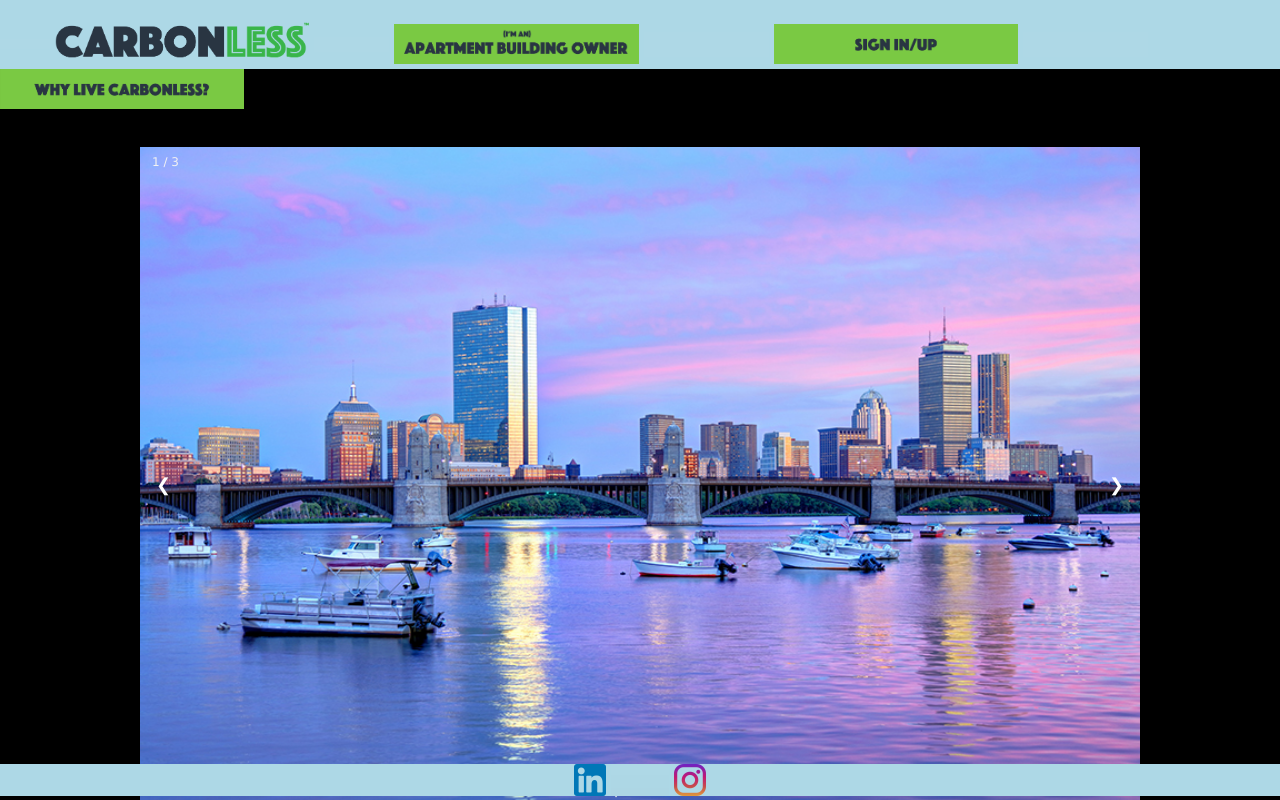
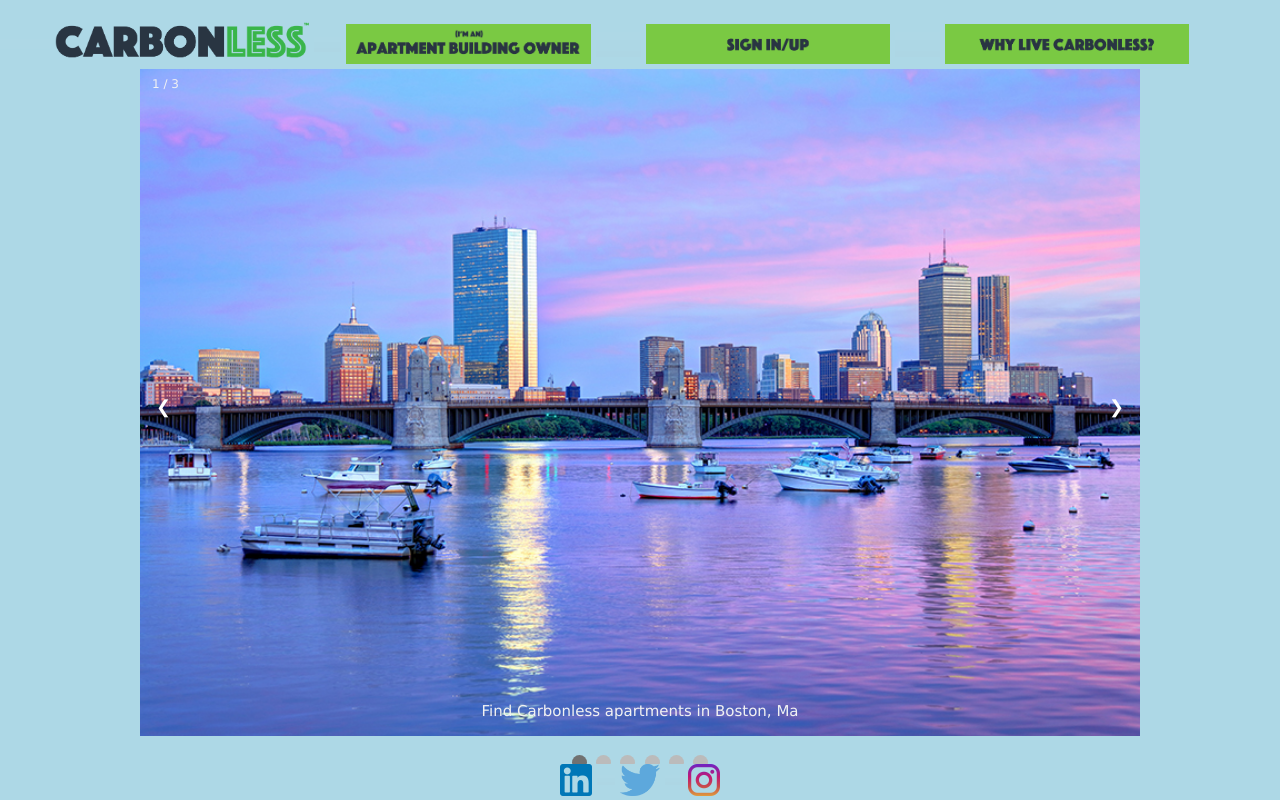
Before and after one commit to Jackbotein/CARBONLESS, a plain HTML site: page index.html in a window 1280 px wide. Drawn offline with Linux system fonts and the light colour scheme.

Commit message:
Update index.html

```diff
--- a/index.html
+++ b/index.html
@@ -1,5 +1,28 @@
 <html>
 <head>
+     <meta name="viewport" content="width=device-width, initial-scale=1">
+<style>
+/* width */
+::-webkit-scrollbar {
+  width: 20px;
+}
+
+/* Track */
+::-webkit-scrollbar-txrack {
+  box-shadow: inset 0 0 5px grey;
+  border-radius: 10px;
+}
+
+/* Handle */
+::-webkit-scrollbar-thumb {
+  background: red;
+  border-radius: 10px;
+}
+
+/* Handle on hover */
+::-webkit-scrollbar-thumb:hover {
+  background: #b30000;
+}
 </style>
      <link rel="shortcut icon" type="image/x-icon" href="favicon.ico?">
 <title>CARBONLESS Living</title>
@@ -7,27 +30,25 @@
 <div class="header">
   <div class="logo">
        <br>
-       <img src="Spacer.png" style="max-height: 10px;" alt="">
+       <img src="spacer.png" style="max-height: 10px;" alt="">
        <a href="https://jackbotein.github.io/carbonless" target="_blank">
        <img src="carbonlesslogo.png" style="max-height: 50px;">
-                     <img src="Spacer.png" style="max-height: 15px;">
+                     <img src="spacer2.png" style="max-height: 15px;">
        <a href="https://jackbotein.github.io/carbonless/apartmentbuildingowners.html" target="_blank">
         <img src="apartmentbuildingownericon.png" style="max-height: 40px;">
-                     <img src="Spacer.png" style="max-height: 25px;">
+                     <img src="spacer2.png" style="max-height: 25px;">
         <a href="https://www.linkedin.com/in/jack-botein-b5654619a/" target="_blank">
         <img src="signinupicon.png" style="max-height: 40px;">
-                     <img src="Spacer.png" style="max-height: 25px;"alt="">
+                     <img src="spacer2.png" style="max-height: 25px;"alt="">
          <a href="https://jackbotein.github.io/carbonless/whylivecarbonless.html" target=_blank">
         <img src="whylivecarbonlessicon.png" style="max-height: 40px;" alt="">
     </a>
   </div>
 <style>
        body {
-  background-color:rgb(0, 0, 0);
+  background-color:rgb(173, 216, 230);
 }
 </style>
-<br>
-<br>
 <meta name="viewport" content="width=device-width, initial-scale=1">
 <style>
 * {box-sizing: border-box}
@@ -218,10 +239,7 @@ function showSlides(n) {
   dots[slideIndex-1].className += " active";
 }
 </script>
-<br>
-<br>
-<br>
-<br>
+
  <div class="footer">
   <div class="social-icons section">
   <div style="float: center">
@@ -229,9 +247,15 @@ function showSlides(n) {
       <img src="linkedin.png" style="max-height: 32px;">
     </a>
     <a href="" target="_blank">
-      <img src="spacer2.png" style="max-height: 32px;">
+      <img src="spacer2.png" style="max-height: 10px;">
       </a>
-    <a href="https://www.instagram.com/jakeauchincloss/" target="_blank">
+    <a href="https://www.twitter.com/jackbotein/" target="_blank">
+      <img src="twitter.png" style="max-height: 32px;">
+    </a>
+    <a href="" target="_blank">
+      <img src="spacer2.png" style="max-height: 10px;">
+    </a>
+    <a href="https://www.instagram.com/jackbotein/" target="_blank">
       <img src="instagram.png" style="max-height: 32px;">
     </a>
   </div>
```
